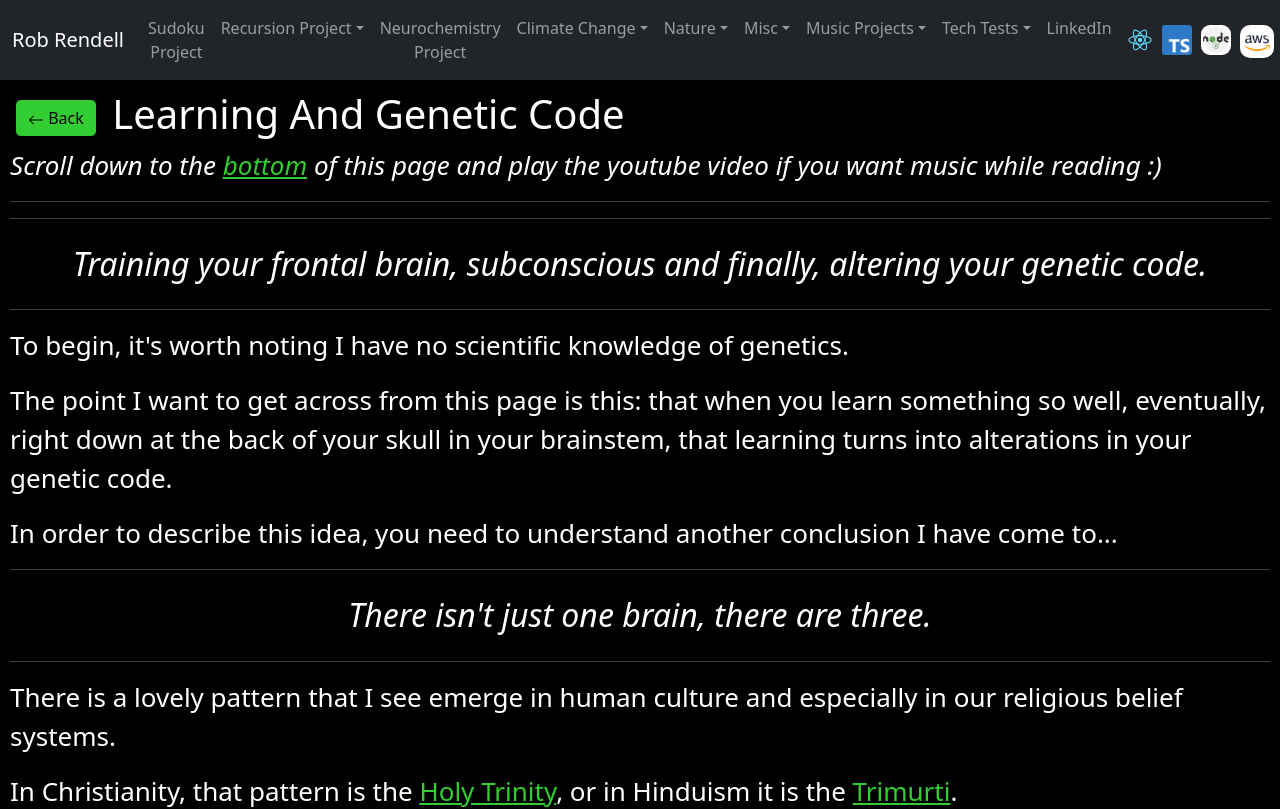
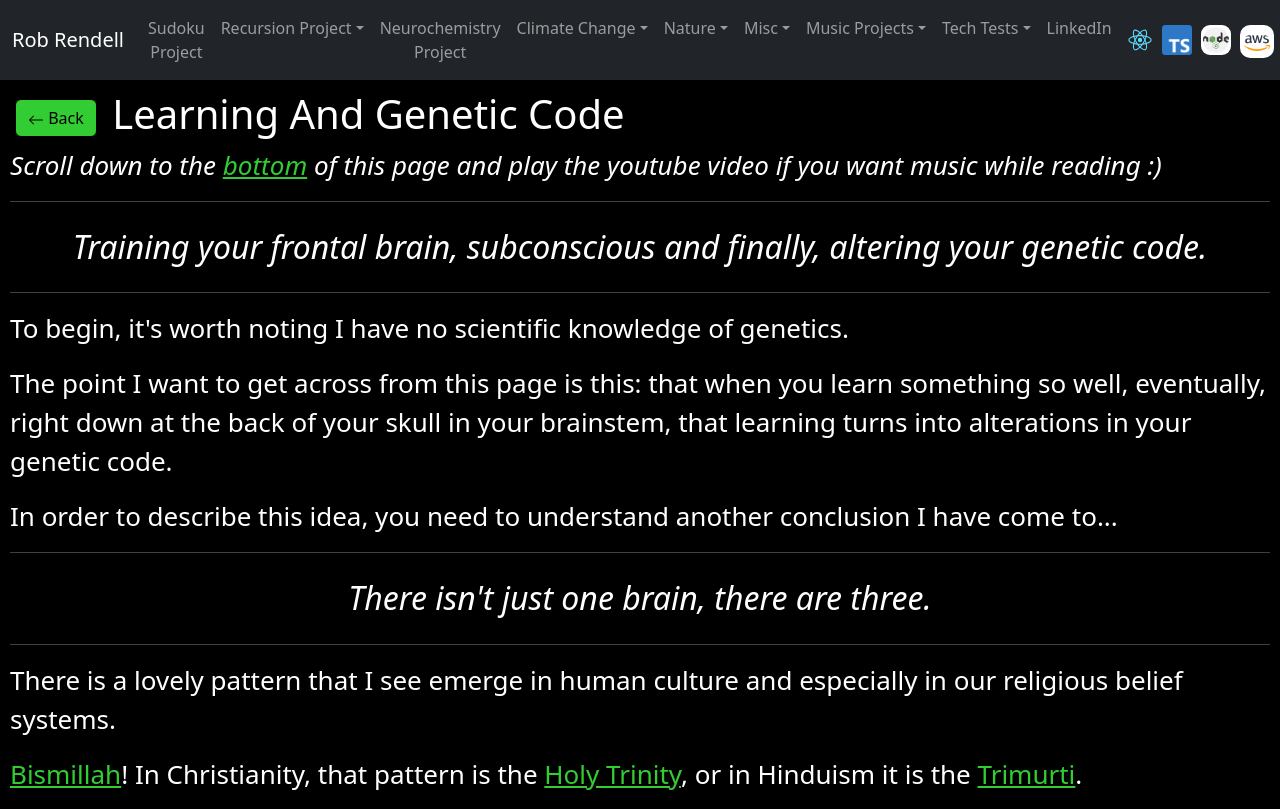
Before and after one commit to Robert-Rendell/robrendellwebsite-ui, a React (Create React App) app: page /neurochemistry/learning-and-genetic-code in a window 1280 px wide. Shown: the top 809 px of the page. Built offline with nearby package versions, Linux system fonts and the light colour scheme; no server answers.

Commit message:
Neurochemistry - few tweaks

```diff
--- a/src/pages/neurochemistry/components/question.component.tsx
+++ b/src/pages/neurochemistry/components/question.component.tsx
@@ -2,16 +2,17 @@ import React from "react";
 
 type Props = {
   questionText?: string;
+  hrOff?: boolean;
 };
 
 export function QuestionComponent(props: React.PropsWithChildren<Props>) {
   return (
     <>
-      <hr />
+      {!props.hrOff && <hr />}
       <h2 className="centred">
         <i>{props.questionText ?? props.children}</i>
       </h2>
-      <hr />
+      {!props.hrOff && <hr />}
     </>
   );
 }
--- a/src/pages/neurochemistry/learning-and-genetic-code.page.tsx
+++ b/src/pages/neurochemistry/learning-and-genetic-code.page.tsx
@@ -21,7 +21,9 @@ export function LearningAndGeneticCodePage() {
         <QuestionComponent
           questionText="Training your frontal brain, subconscious and finally, altering your
         genetic code."
+          hrOff
         />
+        <hr />
         <p>
           To begin, it&apos;s worth noting I have no scientific knowledge of
           genetics.
@@ -43,7 +45,10 @@ export function LearningAndGeneticCodePage() {
           especially in our religious belief systems.
         </p>
         <p>
-          In Christianity, that pattern is the{" "}
+          <NewTabLink href="https://en.wikipedia.org/wiki/Bismillah">
+            Bismillah
+          </NewTabLink>
+          ! In Christianity, that pattern is the{" "}
           <NewTabLink href="https://en.wikipedia.org/wiki/Trinity">
             Holy Trinity
           </NewTabLink>
```
